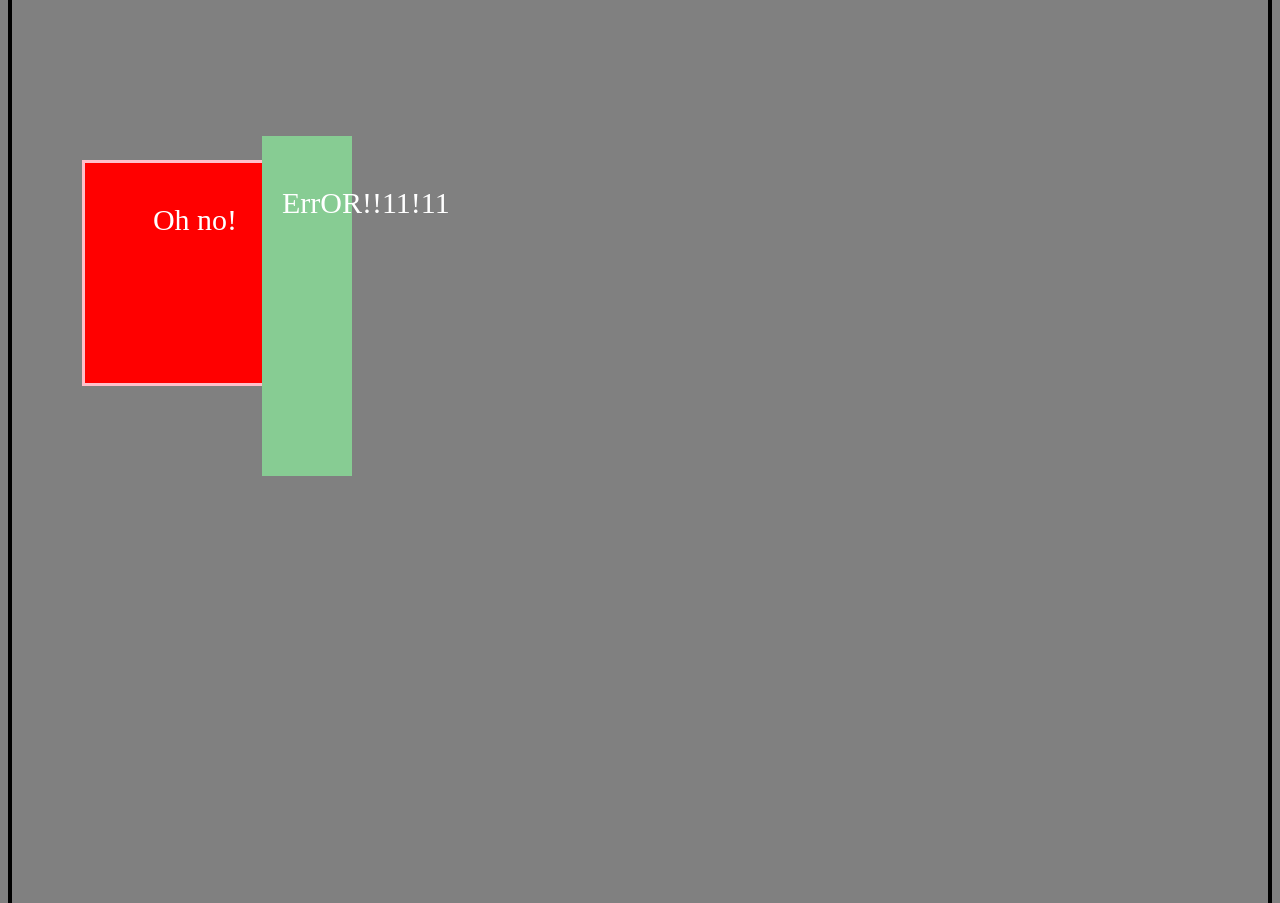
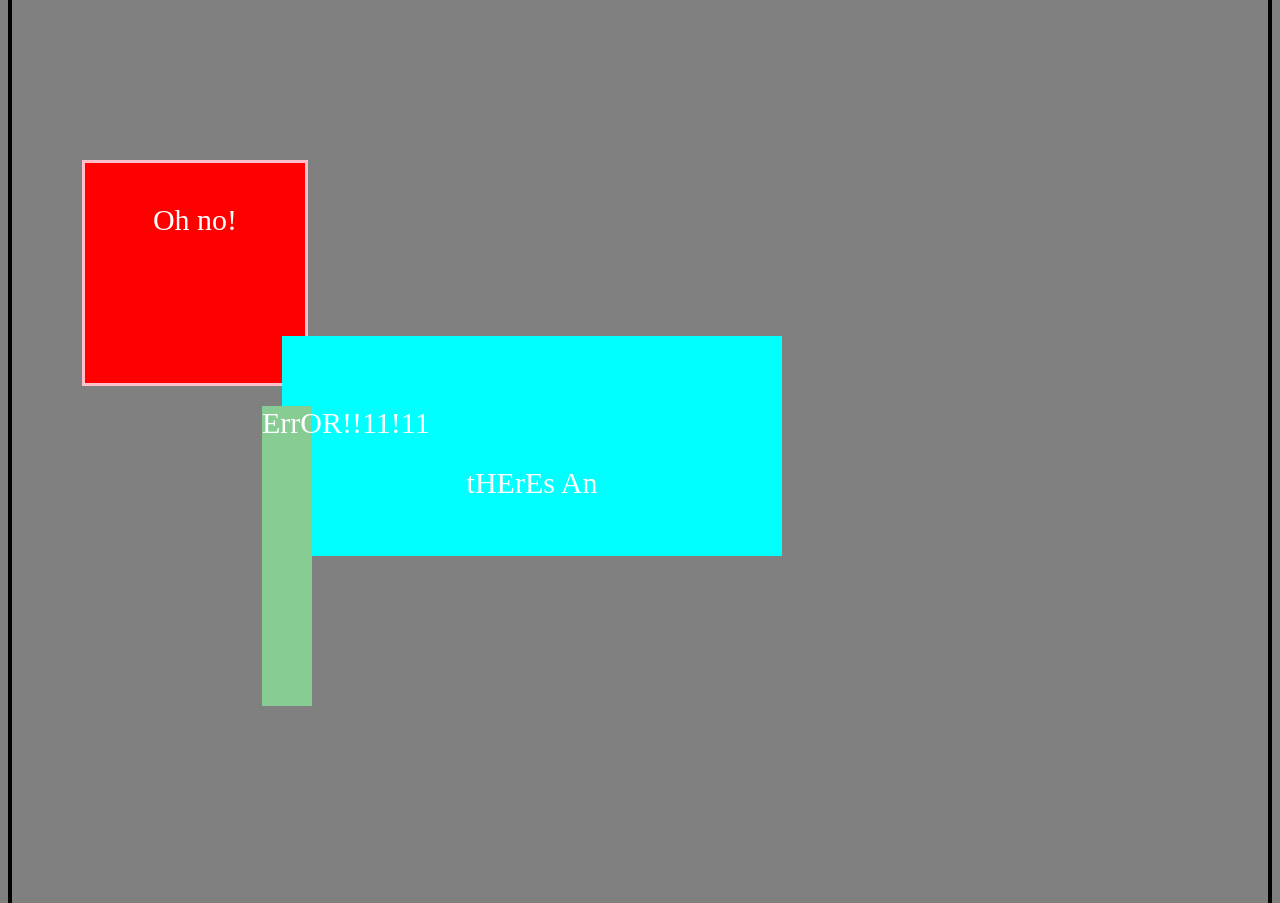
Before and after one commit to randomnonA/art-151-css-sketch, a plain HTML site: page index.html in a window 1280 px wide. Shown: the part 1280-2183 px from the top of the page. Drawn offline with Linux system fonts and the light colour scheme.

Commit message:
( ◕ ◞ ◕ ) auto commit

```diff
--- a/style.css
+++ b/style.css
@@ -55,13 +55,13 @@ img {
 }
 
 .blue {
-  position: absolute;
-  width: 250px;
+  position: relative;
+  width: 300px;
   height: 20px;
   background: aqua;
   padding: 100px;
   margin: 20px;
-  bottom: -200px;
+  top: 400px;
   left: 250px;
   z-index: 1;
 }
@@ -71,9 +71,7 @@ img {
   width: 50px;
   height: 300px;
   background: #87CC93;
-  padding: 20px;
   margin: 250px;
-  top: 0px;
   left: 20px;
   z-index: 2;
 }
```
